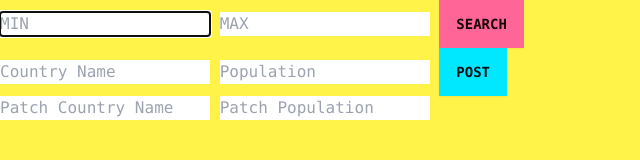
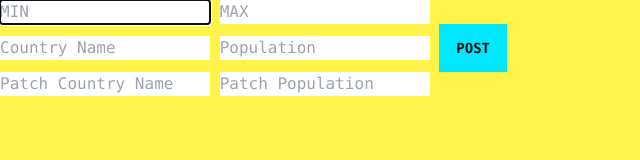
Before and after one commit to heppaat/january_fullstack2, a website built with Vite: page frontend/index.html in a window 1280 px wide. Shown: the whole page, without its empty margins (0-640 px from the left). Built offline with nearby package versions, Linux system fonts and the light colour scheme.

Commit message:
fluid searchimplemented - no serch button needed

```diff
--- a/frontend/index.html
+++ b/frontend/index.html
@@ -11,7 +11,7 @@
     <div>
       <input type="text" id="min" placeholder="MIN" autofocus="autofocus" />
       <input type="text" id="max" placeholder="MAX" />
-      <button class="btn btn-primary h-[3rem]" id="search">SEARCH</button>
+      <!-- <button class="btn btn-primary h-[3rem]" id="search">SEARCH</button> -->
     </div>
     <div>
       <input type="text" id="nameInput" placeholder="Country Name" />
```
